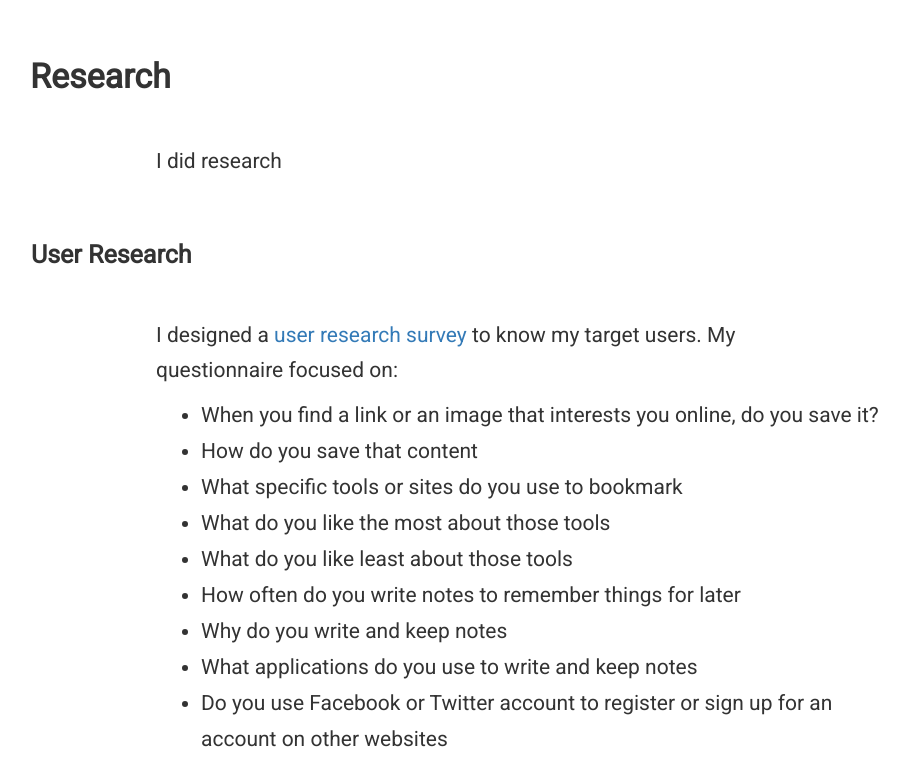
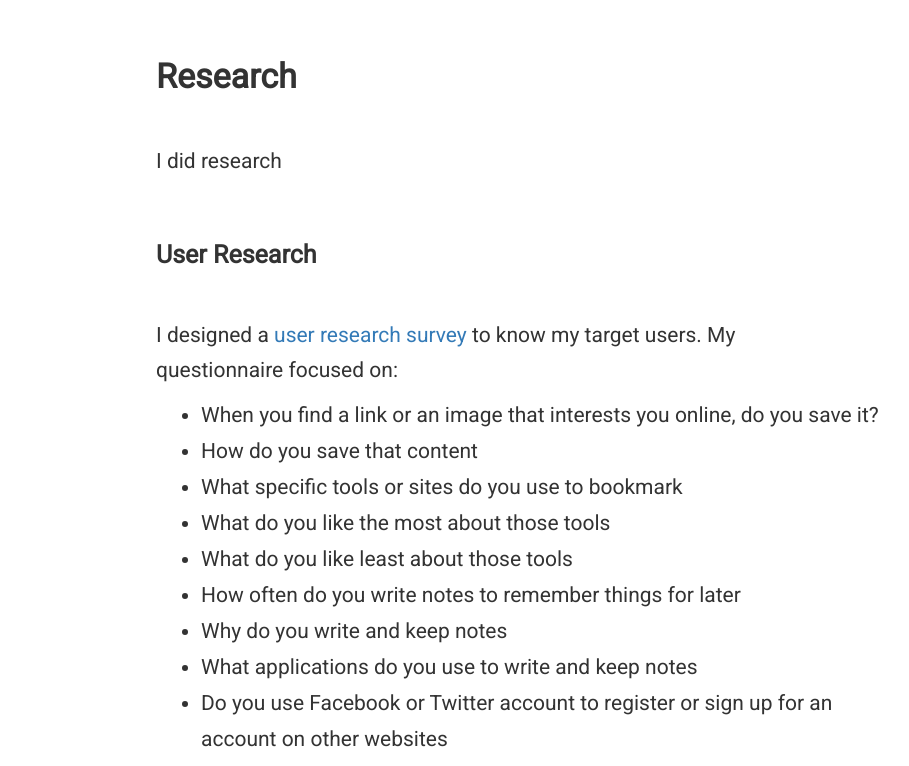
Before and after one commit to solove00/PortfolioWebsite, a website: page case_study/template.html in a window 1280 px wide. Shown: the part 1294-2060 px from the top of the page, without its empty margins (134-1043 px from the left). Drawn offline with nearby package versions, Linux system fonts and the light colour scheme.

Commit message:
change headline

```diff
--- a/css/style.css
+++ b/css/style.css
@@ -376,7 +376,7 @@ section div hr {
 
 section div h3 {
   font-size: 34px;
-  width: 28em;
+  width: 700px;
   margin: auto;
   margin-top: 31px;
   font-weight: bold
@@ -387,7 +387,7 @@ section div h4 {
     margin-left: 10vw !important; */
   font-size: 25px;
   font-weight: bold;
-  width: 38em;
+  width: 700px;
   margin: auto;
   margin-top: 31px;
 }
```
